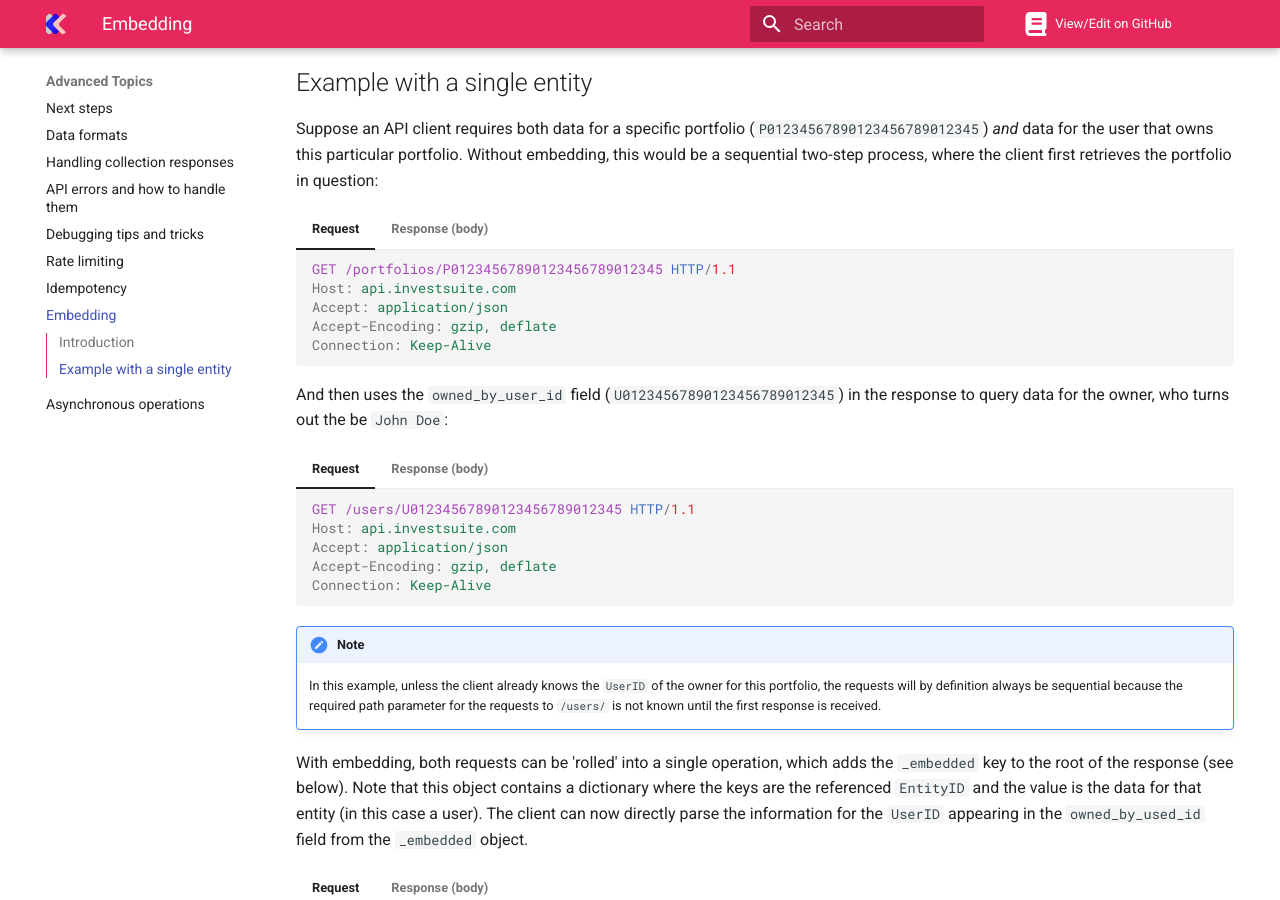
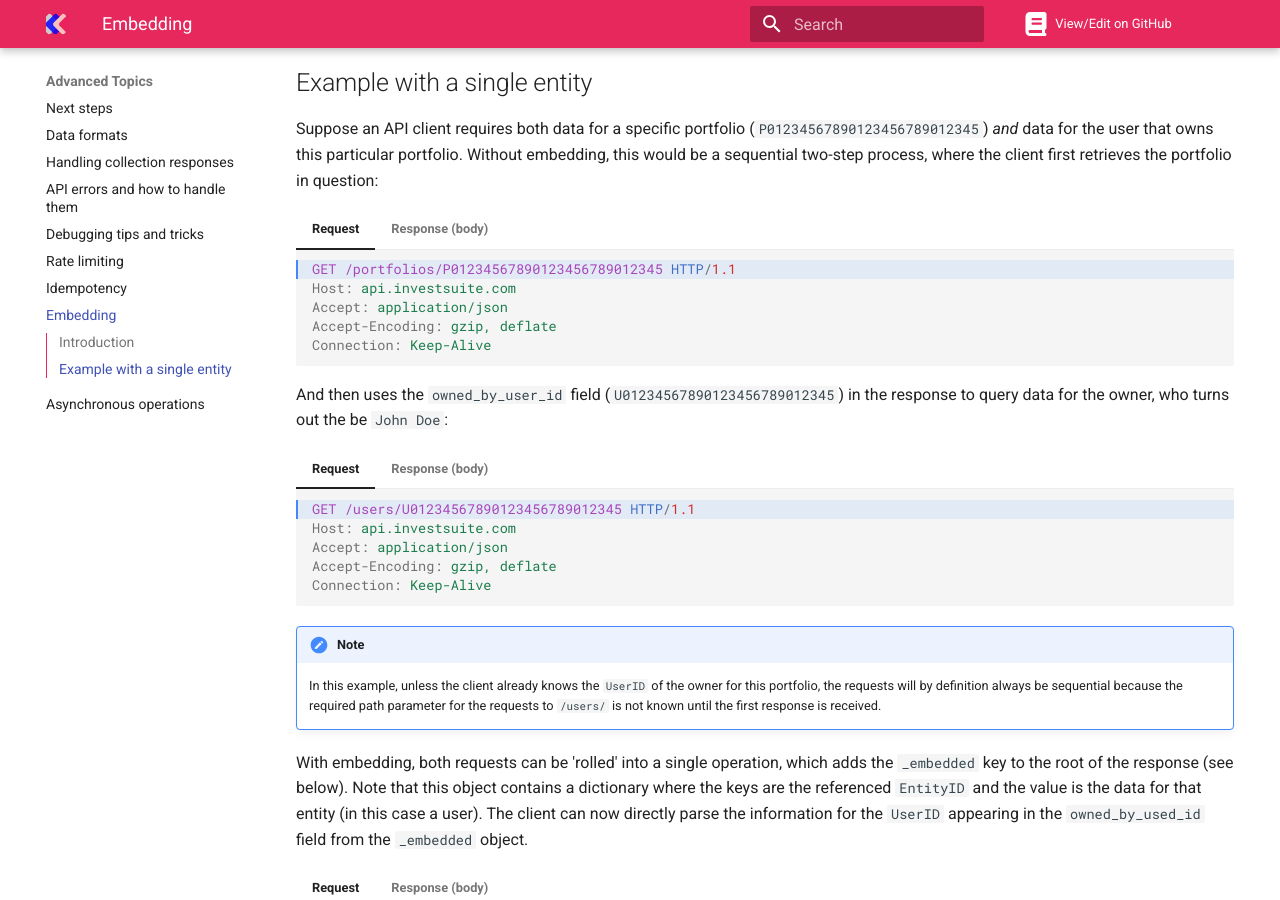
Before and after one commit to investsuite/investsuite-api-docs, an MkDocs documentation site: the page built from docs/advanced_topics/embedding.md, in a window 1280 px wide and 900 px high, scrolled down 578 px. Built offline with MkDocs 1.6.1 and Material for MkDocs 9.7.7, drawn with Linux system fonts in a browser that asks for light colours; comment, search, counter and statistics services are not loaded.

Commit message:
fix highlighting

````diff
--- a/docs/advanced_topics/embedding.md
+++ b/docs/advanced_topics/embedding.md
@@ -15,7 +15,7 @@ Suppose an API client requires both data for a specific portfolio (`P01234567890
 
 === "Request"
 
-    ```HTTP
+    ```HTTP hl_lines="1"
     GET /portfolios/P01234567890123456789012345 HTTP/1.1
     Host: api.investsuite.com
     Accept: application/json
@@ -49,7 +49,7 @@ And then uses the `owned_by_user_id` field (`U01234567890123456789012345`) in th
 
 === "Request"
 
-    ```HTTP
+    ```HTTP hl_lines="1"
     GET /users/U01234567890123456789012345 HTTP/1.1
     Host: api.investsuite.com
     Accept: application/json
````
